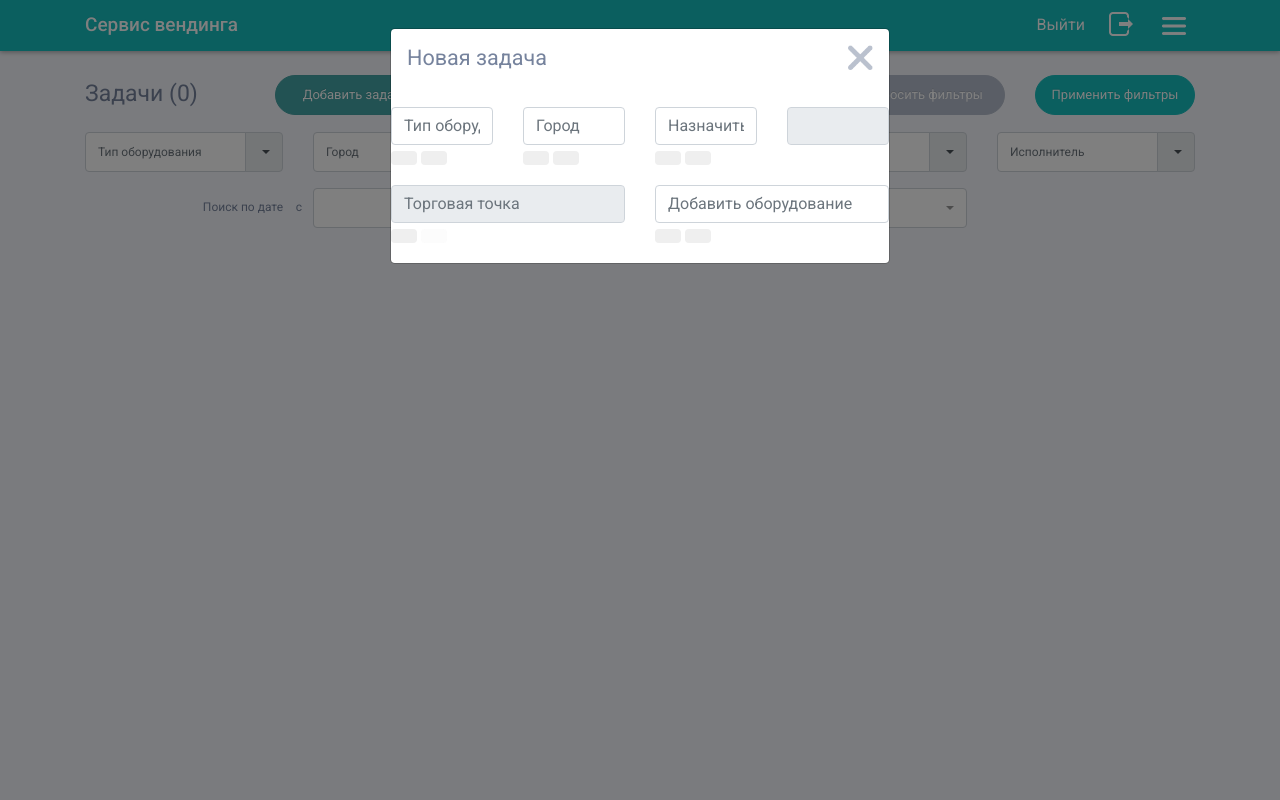
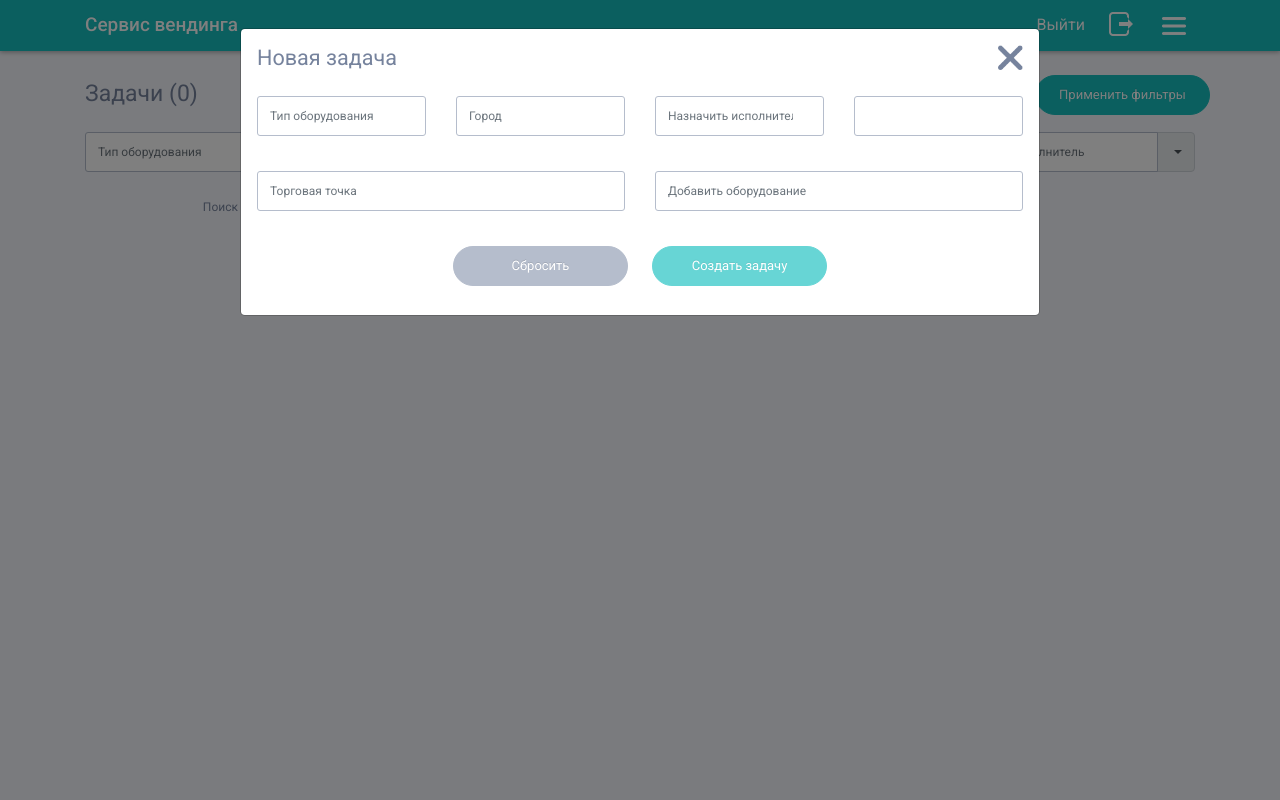
Before and after one commit to dmitriy-dolgov/vending-service, a PHP site: page /tasks/index.php in a window 1280 px wide, after a click on "Добавить задачу". Run offline with PHP 8.4, Linux system fonts and the light colour scheme; data that the repository does not hold is empty; some libraries are stand-ins or nearby versions.

Commit message:
new task html, css stuff

```diff
--- a/css/main.css
+++ b/css/main.css
@@ -533,7 +533,7 @@ h4 {
 }
 .modal-dialog .dialog-header {
   position: relative;
-  margin-bottom: 20px;
+  margin-bottom: 25px;
 }
 .modal-dialog .dialog-header .close {
   width: 25px;
@@ -542,11 +542,94 @@ h4 {
   position: absolute;
   right: 0;
   top: 0px;
+  opacity: 1;
 }
 .modal-dialog .dialog-header h4 {
   font-size: 1.35rem;
 }
 
+.app-autocomplete {
+  position: relative;
+}
+
+.form-control, .mat-select {
+  display: block;
+  width: 100%;
+  height: 40px;
+  padding: 0.375rem 0.75rem;
+  font-size: 0.75rem;
+  font-weight: 400;
+  line-height: 40px;
+  color: #76839D;
+  background-color: #fff;
+  background-clip: padding-box;
+  border: 1px solid #B5BDCC;
+  border-radius: 3px;
+  -webkit-transition: border-color 0.15s ease-in-out, box-shadow 0.15s ease-in-out;
+  transition: border-color 0.15s ease-in-out, box-shadow 0.15s ease-in-out;
+}
+
+.form-control, .mat-select {
+  font-family: Roboto, "Helvetica Neue", sans-serif;
+  font-weight: normal;
+}
+
+.form-control, .mat-select, .form-control:focus, .mat-select:focus {
+  color: #76839D;
+}
+
+.app-autocomplete .form-control, .app-autocomplete .mat-select {
+  padding-right: 30px !important;
+}
+
+.mat-dialog-content .form-group {
+  margin-bottom: 35px;
+}
+
+.mat-dialog-actions {
+  padding: 8px 0;
+  display: flex;
+  flex-wrap: wrap;
+  min-height: 52px;
+  align-items: center;
+  margin-bottom: -24px;
+  -webkit-box-pack: center !important;
+  justify-content: center !important;
+  margin-top: -5px;
+  margin-bottom: 0;
+  padding-top: 0;
+}
+
+.mat-dialog-actions .btn {
+  margin: 5px 12px;
+}
+
+.app-btn:not(.w-100) {
+  min-width: 175px;
+}
+
+.btn.disabled, .btn:disabled {
+  opacity: 0.65;
+}
+
+.btn-primary:hover, .btn-primary-dark:hover {
+  color: #fff;
+  background-color: #129d9d;
+  border-color: #119191;
+}
+
+.btn-primary.disabled, .disabled.btn-primary-dark, .btn-primary:disabled, .btn-primary-dark:disabled {
+  color: #fff;
+  background-color: #16BFBF;
+  border-color: #16BFBF;
+}
+
+.btn-secondary:hover {
+  /*color: #212529;*/
+  background-color: #9ea9bc;
+  border-color: #97a2b7;
+}
+
 /* // dialog (new task) */
 
 /*# sourceMappingURL=main.css.map */
--- a/css/main.scss
+++ b/css/main.scss
@@ -554,7 +554,7 @@ h4 {
 
   .dialog-header {
     position: relative;
-    margin-bottom: 20px;
+    margin-bottom: 25px;
 
     .close {
       width: 25px;
@@ -563,6 +563,7 @@ h4 {
       position: absolute;
       right: 0;
       top: 0px;
+      opacity: 1;
     }
 
     h4 {
@@ -571,4 +572,88 @@ h4 {
   }
 }
 
+.app-autocomplete {
+  position: relative;
+}
+
+.form-control, .mat-select {
+  display: block;
+  width: 100%;
+  height: 40px;
+  padding: 0.375rem 0.75rem;
+  font-size: 0.75rem;
+  font-weight: 400;
+  line-height: 40px;
+  color: #76839D;
+  background-color: #fff;
+  background-clip: padding-box;
+  border: 1px solid #B5BDCC;
+  border-radius: 3px;
+  -webkit-transition: border-color 0.15s ease-in-out, box-shadow 0.15s ease-in-out;
+  transition: border-color 0.15s ease-in-out, box-shadow 0.15s ease-in-out;
+}
+
+.form-control, .mat-select {
+  font-family: Roboto, "Helvetica Neue", sans-serif;
+  font-weight: normal;
+}
+
+.form-control, .mat-select, .form-control:focus, .mat-select:focus {
+  color: #76839D;
+}
+
+.app-autocomplete .form-control, .app-autocomplete .mat-select {
+  padding-right: 30px !important;
+}
+
+.mat-dialog-content .form-group {
+  margin-bottom: 35px;
+}
+
+.mat-dialog-actions {
+  padding: 8px 0;
+  display: flex;
+  flex-wrap: wrap;
+  min-height: 52px;
+  align-items: center;
+  margin-bottom: -24px;
+
+  -webkit-box-pack: center !important;
+  justify-content: center !important;
+
+  margin-top: -5px;
+  margin-bottom: 0;
+  padding-top: 0;
+}
+
+.mat-dialog-actions .btn {
+  margin: 5px 12px;
+}
+
+.app-btn:not(.w-100) {
+  min-width: 175px;
+}
+
+.btn.disabled, .btn:disabled {
+  opacity: 0.65;
+}
+
+.btn-primary:hover, .btn-primary-dark:hover {
+  color: #fff;
+  background-color: #129d9d;
+  border-color: #119191;
+}
+
+.btn-primary.disabled, .disabled.btn-primary-dark, .btn-primary:disabled, .btn-primary-dark:disabled {
+  color: #fff;
+  background-color: #16BFBF;
+  border-color: #16BFBF;
+}
+
+.btn-secondary:hover {
+  /*color: #212529;*/
+  background-color: #9ea9bc;
+  border-color: #97a2b7;
+}
+
 /* // dialog (new task) */
--- a/tasks/_modal-add-task.php
+++ b/tasks/_modal-add-task.php
@@ -1,28 +1,24 @@
 <div id="modal-add-task" class="modal fade" role="dialog">
-    <div class="modal-dialog">
+    <div class="modal-dialog modal-lg">
         <div class="modal-content">
             <div class="modal-body">
                 <div class="dialog-header">
                     <h4 class="heading color-gray">Новая задача</h4>
                     <button type="button" class="close" data-dismiss="modal"></button>
                 </div>
-            </div>
 
-            <mat-dialog-content class="mat-dialog-content">
+                <form class="ng-pristine ng-invalid ng-untouched">
+                    <div class="mat-dialog-content">
                         <div class="row">
                             <div class="col-sm-6 col-lg-3">
                                 <div class="form-group">
-                            <div class="app-autocomplete"><input class="form-control ng-untouched ng-pristine ng-valid"
+                                    <div class="app-autocomplete"><input
+                                                class="form-control ng-untouched ng-pristine ng-valid"
                                                 formcontrolname="machineType"
                                                 placeholder="Тип оборудования" spellcheck="false"
-                                                                 type="text" ng-reflect-autocomplete="[object Object]"
-                                                                 ng-reflect-name="machineType" autocomplete="off"
+                                                type="text" autocomplete="off"
                                                 role="combobox" aria-autocomplete="list"
                                                 aria-expanded="false" aria-haspopup="true">
-                                <button class=" btn btn-control-reset" tabindex="-1" type="button"></button>
-                                <button class="btn btn-show-autocomplete-panel" tabindex="-1" type="button"><i
-                                        class="form-control-arrow"></i></button>
-                                <mat-autocomplete class="mat-autocomplete"><!----></mat-autocomplete>
                                     </div>
                                 </div>
                             </div>
@@ -32,15 +28,9 @@
                                                                          class="form-control ng-untouched ng-pristine ng-valid"
                                                                          formcontrolname="city" placeholder="Город"
                                                                          spellcheck="false" type="text"
-                                                                 ng-reflect-autocomplete="[object Object]"
-                                                                 ng-reflect-autocomplete-attribute="off"
-                                                                 ng-reflect-name="city" role="combobox"
+                                                                         role="combobox"
                                                                          aria-autocomplete="list" aria-expanded="false"
                                                                          aria-haspopup="true">
-                                <button class=" btn btn-control-reset" tabindex="-1" type="button"></button>
-                                <button class="btn btn-show-autocomplete-panel" tabindex="-1" type="button"><i
-                                        class="form-control-arrow"></i></button>
-                                <mat-autocomplete class="mat-autocomplete"><!----></mat-autocomplete>
                                     </div>
                                 </div>
                             </div>
@@ -48,60 +38,48 @@
                                 <div class="form-group">
                                     <div class="app-autocomplete"><input
                                                 class="form-control ng-untouched ng-pristine ng-invalid"
-                                    formcontrolname="worker" placeholder="Назначить исполнителя" spellcheck="false"
-                                    type="text" ng-reflect-autocomplete="[object Object]" ng-reflect-name="worker"
+                                                formcontrolname="worker" placeholder="Назначить исполнителя"
+                                                spellcheck="false"
+                                                type="text"
                                                 autocomplete="off" role="combobox" aria-autocomplete="list"
                                                 aria-expanded="false" aria-haspopup="true">
-                                <button class=" btn btn-control-reset" tabindex="-1" type="button"></button>
-                                <button class="btn btn-show-autocomplete-panel" tabindex="-1" type="button"><i
-                                        class="form-control-arrow"></i></button>
-                                <mat-autocomplete class="mat-autocomplete"><!----></mat-autocomplete>
                                     </div>
                                 </div>
                             </div>
                             <div class="col-sm-6 col-lg-3">
                                 <div class="form-group">
-                            <mat-form-field
-                                class="mat-form-field-datepicker mat-form-field ng-tns-c16-9 mat-primary mat-form-field-type-mat-input mat-form-field-appearance-legacy mat-form-field-can-float mat-form-field-should-float mat-form-field-hide-placeholder ng-untouched ng-pristine ng-valid">
+                                    <div class="mat-form-field-datepicker mat-form-field ng-tns-c16-9 mat-primary mat-form-field-type-mat-input mat-form-field-appearance-legacy mat-form-field-can-float mat-form-field-should-float mat-form-field-hide-placeholder ng-untouched ng-pristine ng-valid">
                                         <div class="mat-form-field-wrapper">
                                             <div class="mat-form-field-flex">
                                                 <div class="mat-form-field-infix"><input
                                                             class="form-control datepicker-form-control mat-input-element mat-form-field-autofill-control cdk-text-field-autofill-monitored ng-untouched ng-pristine ng-valid"
-                                                matinput="" ng-reflect-mat-datepicker="[object Object]"
-                                                ng-reflect-form="[object Object]" ng-reflect-readonly="true"
-                                                aria-haspopup="true" id="mat-input-5" readonly="true"
+                                                            aria-haspopup="true" id="mat-input-5"
                                                             aria-invalid="false" aria-required="false">
-                                            <mat-datepicker _ngcontent-ijq-c21=""></mat-datepicker>
                                                     <i class="form-control-arrow"></i><input formcontrolname="datetime"
                                                                                              type="hidden" value=""
-                                                                                     ng-reflect-name="datetime"
                                                                                              class="ng-untouched ng-pristine ng-valid"><span
                                                             class="mat-form-field-label-wrapper"></span></div>
-                                    </div><div class="mat-form-field-underline ng-tns-c16-9 ng-star-inserted" style=""><span
+                                            </div>
+                                            <div class="mat-form-field-underline ng-tns-c16-9 ng-star-inserted"
+                                                 style=""><span
                                                         class="mat-form-field-ripple"></span></div>
-                                    <div class="mat-form-field-subscript-wrapper" ng-reflect-ng-switch="hint"><div class="mat-form-field-hint-wrapper ng-tns-c16-9 ng-trigger ng-trigger-transitionMessages ng-star-inserted"
-                                                                                                                   style="opacity: 1; transform: translateY(0%);"><div class="mat-form-field-hint-spacer"></div>
+                                            <div class="mat-form-field-subscript-wrapper">
+                                                <div class="mat-form-field-hint-wrapper ng-tns-c16-9 ng-trigger ng-trigger-transitionMessages ng-star-inserted"
+                                                     style="opacity: 1; transform: translateY(0%);">
+                                                    <div class="mat-form-field-hint-spacer"></div>
                                                 </div>
                                             </div>
                                         </div>
-                            </mat-form-field>
+                                    </div>
                                 </div>
                             </div>
                             <div class="col-sm-12 col-lg-6">
                                 <div class="form-group">
-                            <div class="app-autocomplete"><input class="form-control ng-untouched ng-pristine"
-                                                                 formcontrolname="division" placeholder="Торговая точка"
-                                                                 spellcheck="false" type="text"
-                                                                 ng-reflect-autocomplete="[object Object]" disabled=""
-                                                                 ng-reflect-name="division" autocomplete="off"
-                                                                 role="combobox" aria-autocomplete="list"
+                                    <div class="app-autocomplete">
+                                        <input class="form-control ng-untouched ng-pristine"
+                                               placeholder="Торговая точка" spellcheck="false" type="text"
+                                               autocomplete="off" role="combobox" aria-autocomplete="list"
                                                aria-expanded="false" aria-haspopup="true">
-                                <button class="btn btn-control-reset" tabindex="-1" type="button"></button>
-                                <button class="btn btn-show-autocomplete-panel" tabindex="-1" type="button" disabled="">
-                                    <i class="form-control-arrow"></i></button>
-                                <mat-autocomplete class="mat-autocomplete"
-                                                  ng-reflect-display-with="autocompleteDisplayWithDivisio">
-                                </mat-autocomplete>
                                     </div>
                                 </div>
                             </div>
@@ -109,21 +87,23 @@
                                 <div class="form-group">
                                     <div class="app-autocomplete"><input
                                                 class="form-control ng-untouched ng-pristine ng-invalid"
-                                    formcontrolname="machine" placeholder="Добавить оборудование" spellcheck="false"
-                                    type="text" ng-reflect-autocomplete="[object Object]" ng-reflect-name="machine"
+                                                formcontrolname="machine" placeholder="Добавить оборудование"
+                                                spellcheck="false"
+                                                type="text"
                                                 autocomplete="off" role="combobox" aria-autocomplete="list"
                                                 aria-expanded="false" aria-haspopup="true">
-                                <button class=" btn btn-control-reset" tabindex="-1" type="button"></button>
-                                <button class="btn btn-show-autocomplete-panel" tabindex="-1" type="button"><i
-                                        class="form-control-arrow"></i></button>
-                                <mat-autocomplete class="mat-autocomplete"
-                                                  ng-reflect-display-with="autocompleteDisplayWithMachine">
-                                </mat-autocomplete>
                                     </div>
                                 </div>
                             </div>
                         </div>
-            </mat-dialog-content>
+                    </div>
+                    <div class="mat-dialog-actions">
+                        <button class="btn app-btn btn-secondary" type="button">Сбросить</button>
+                        <button class="btn app-btn btn-primary" type="submit" disabled="disabled"> Создать задачу</button>
+                    </div>
+                </form>
+
             </div>
         </div>
     </div>
+</div>
```
Also changed, not shown: 1 other file. Lines whose indentation alone changed are shown as unchanged.
